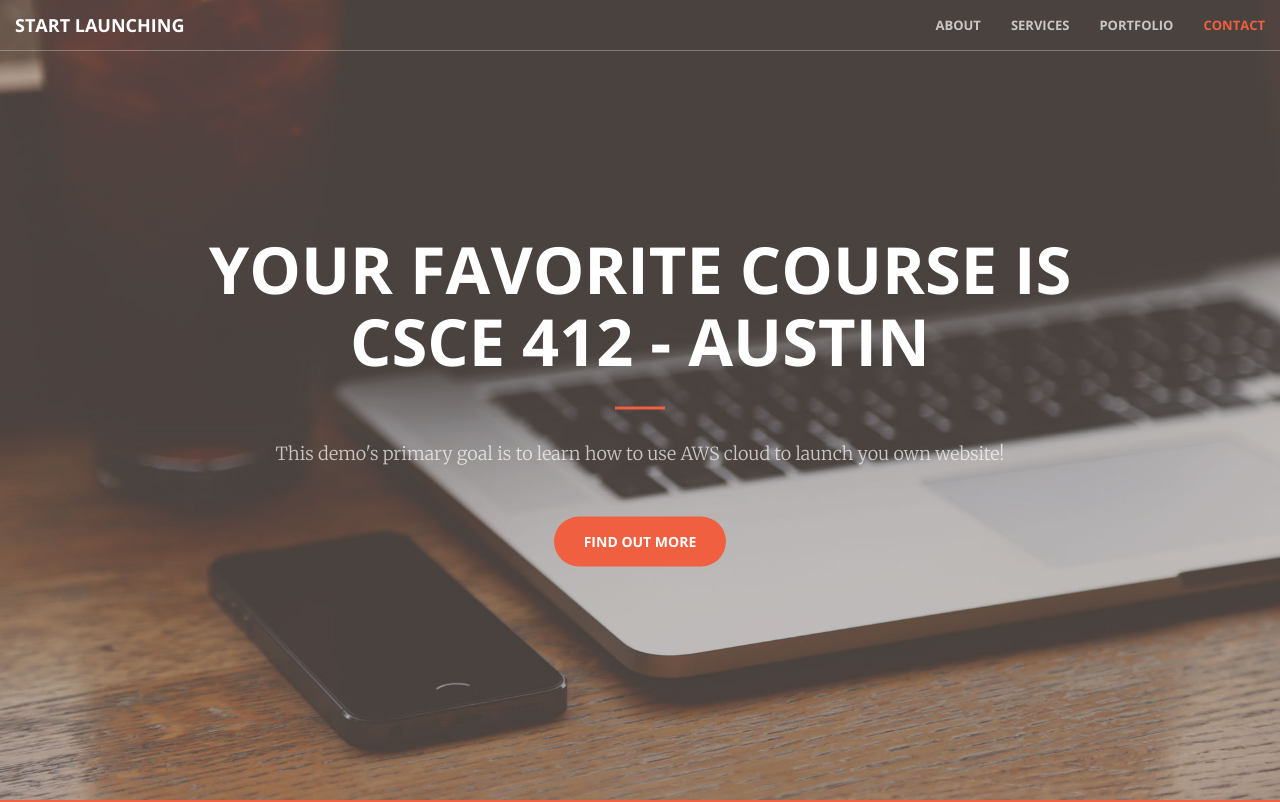
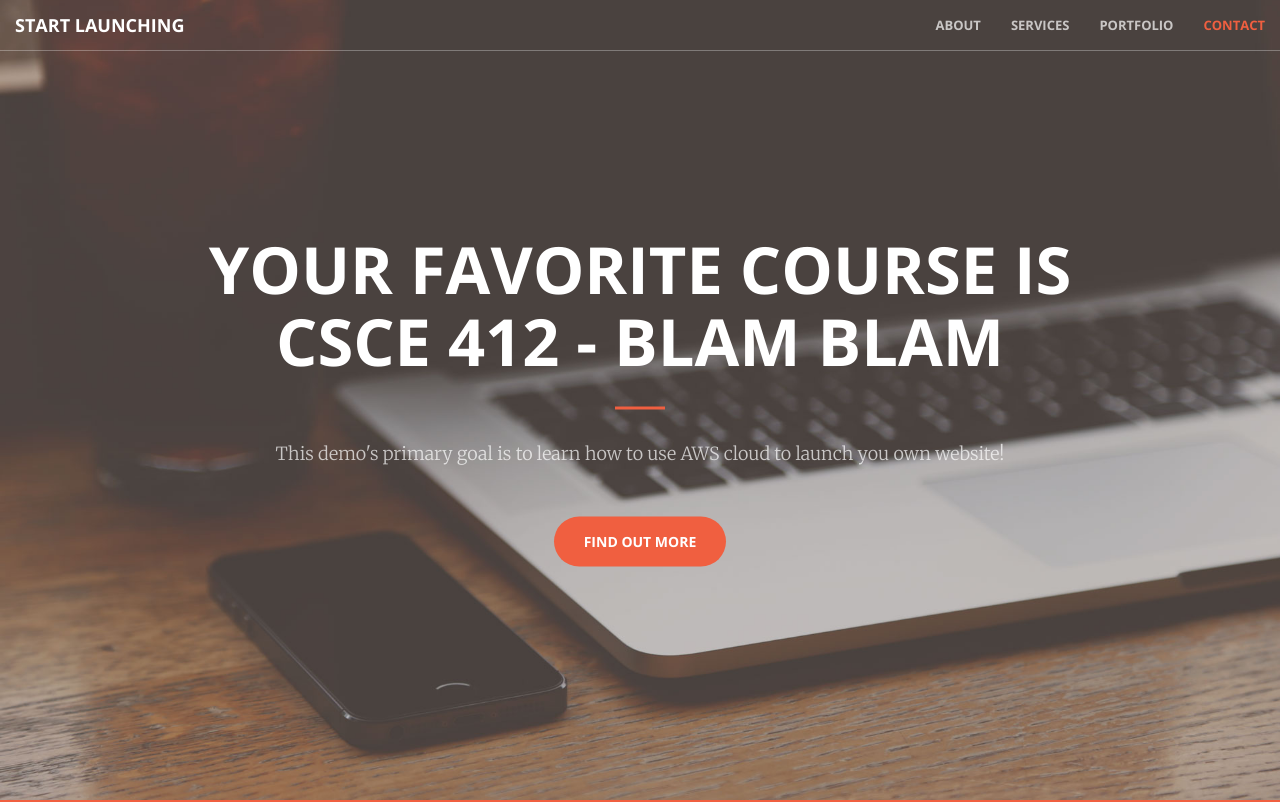
Before and after one commit to abaustinva/csce412project5, a plain HTML site: page index.html in a window 1280 px wide. Shown: the top 802 px of the page. Drawn offline with nearby package versions, Linux system fonts and the light colour scheme.

Commit message:
third change

```diff
--- a/index.html
+++ b/index.html
@@ -74,7 +74,7 @@
     <header>
         <div class="header-content">
             <div class="header-content-inner">
-                <h1>Your Favorite Course is CSCE 412 - Austin</h1>
+                <h1>Your Favorite Course is CSCE 412 - BLAM BLAM</h1>
                 <hr>
                 <p>This demo's primary goal is to learn how to use AWS cloud to launch you own website!</p>
                 <a href="#about" class="btn btn-primary btn-xl page-scroll">Find Out More</a>
```
